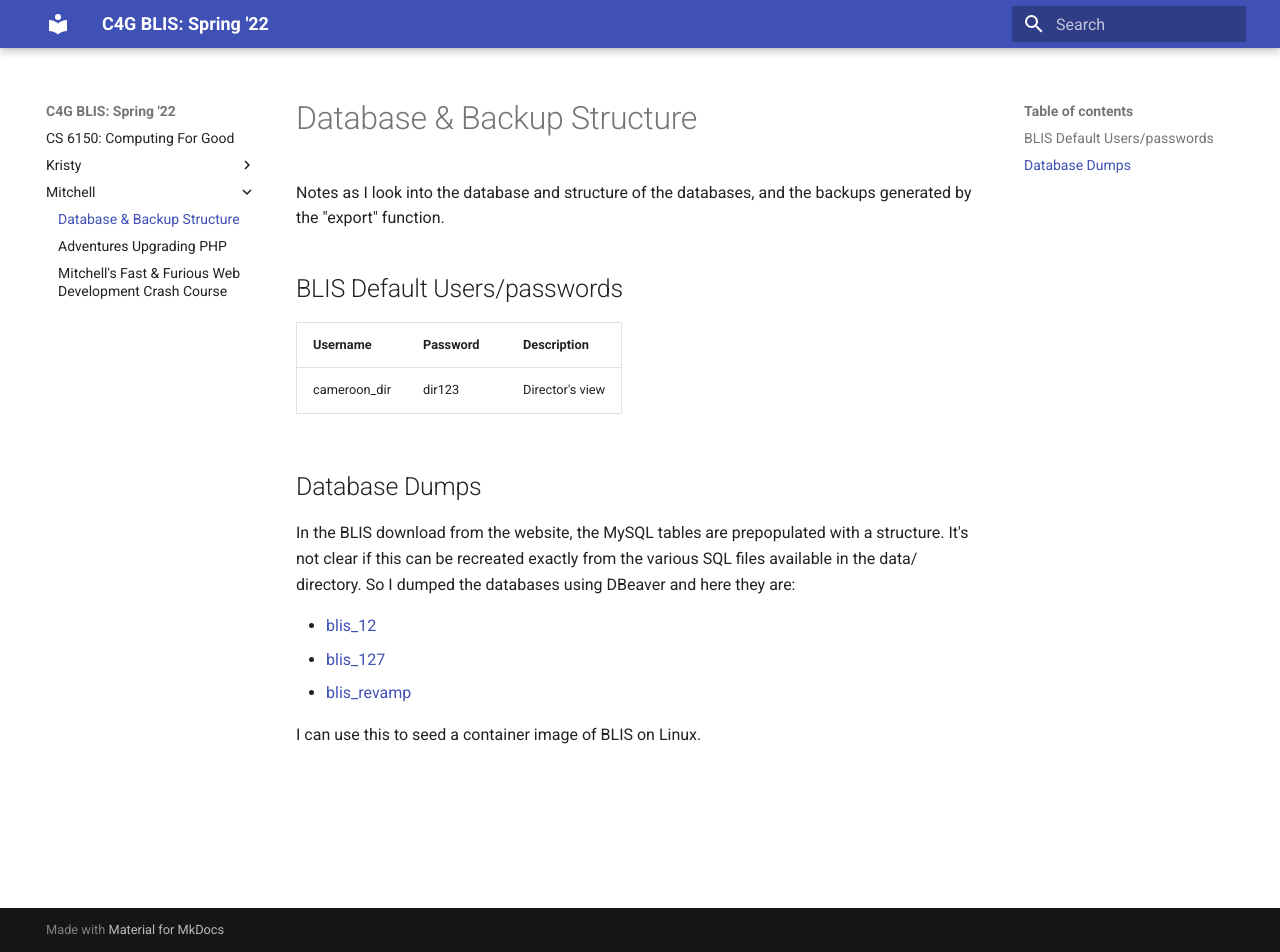
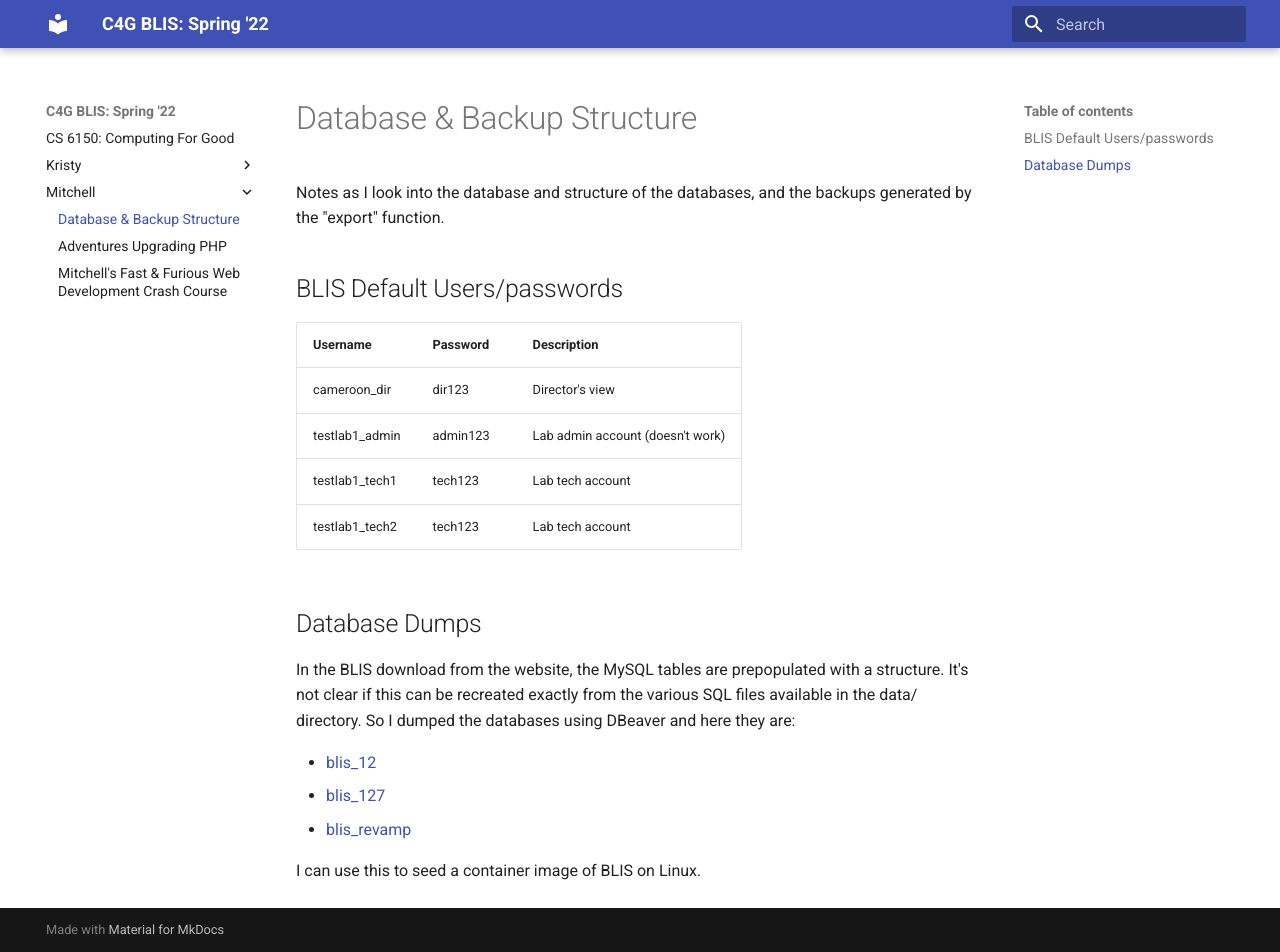
Before and after one commit to c4g-spr22-blis/c4g-spr22-blis.github.io, an MkDocs documentation site: the page built from docs/mitchell/data-structure.md, in a window 1280 px wide and 952 px high. Built offline with MkDocs 1.6.1 and Material for MkDocs 9.7.7, drawn with Linux system fonts in a browser that asks for light colours.

Commit message:
Add more accounts to db

```diff
--- a/docs/mitchell/data-structure.md
+++ b/docs/mitchell/data-structure.md
@@ -7,6 +7,9 @@ Notes as I look into the database and structure of the databases, and the backup
 |Username|Password|Description|
 |-|-|-|
 |cameroon_dir|dir123|Director's view|
+|testlab1_admin|admin123|Lab admin account (doesn't work)|
+|testlab1_tech1|tech123|Lab tech account|
+|testlab1_tech2|tech123|Lab tech account
 
 ## Database Dumps
 
```
